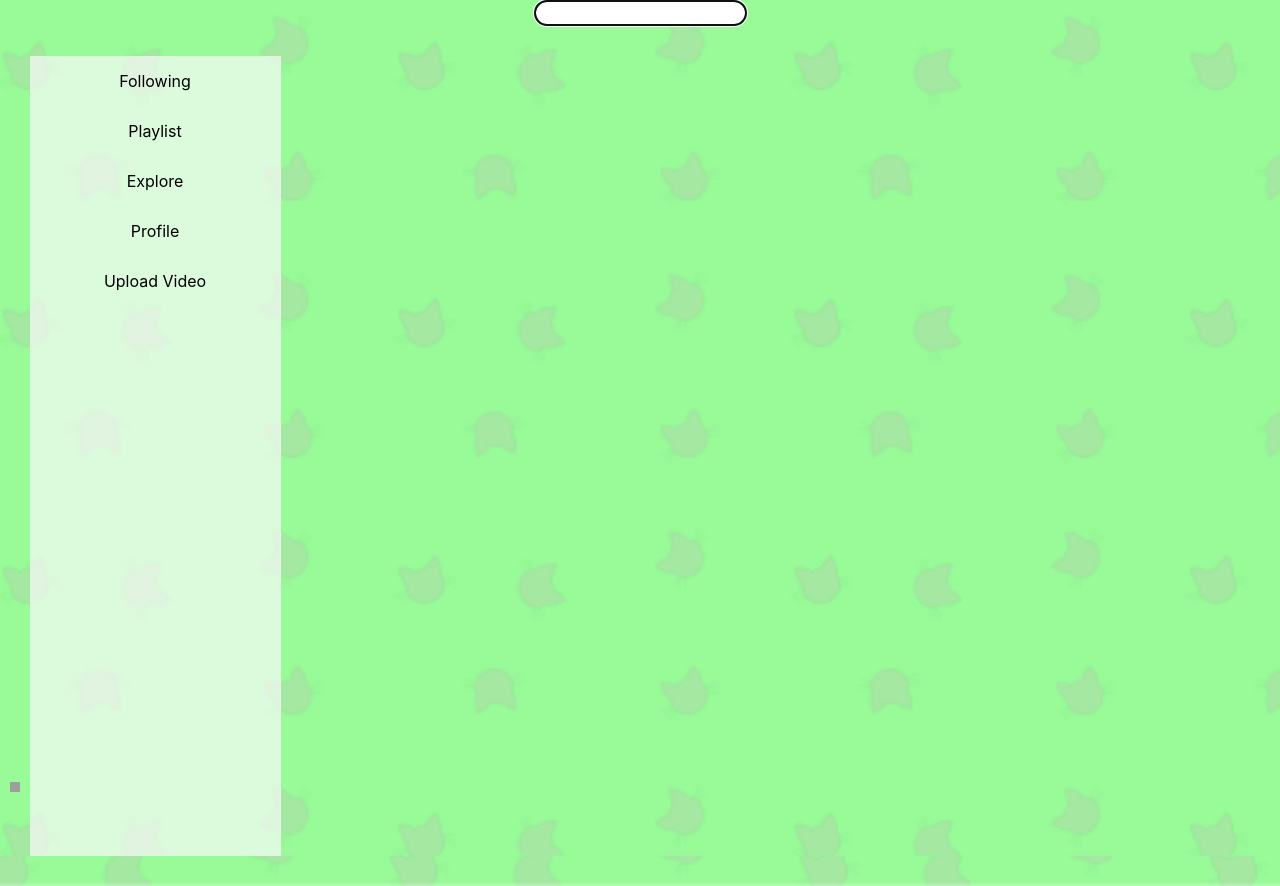
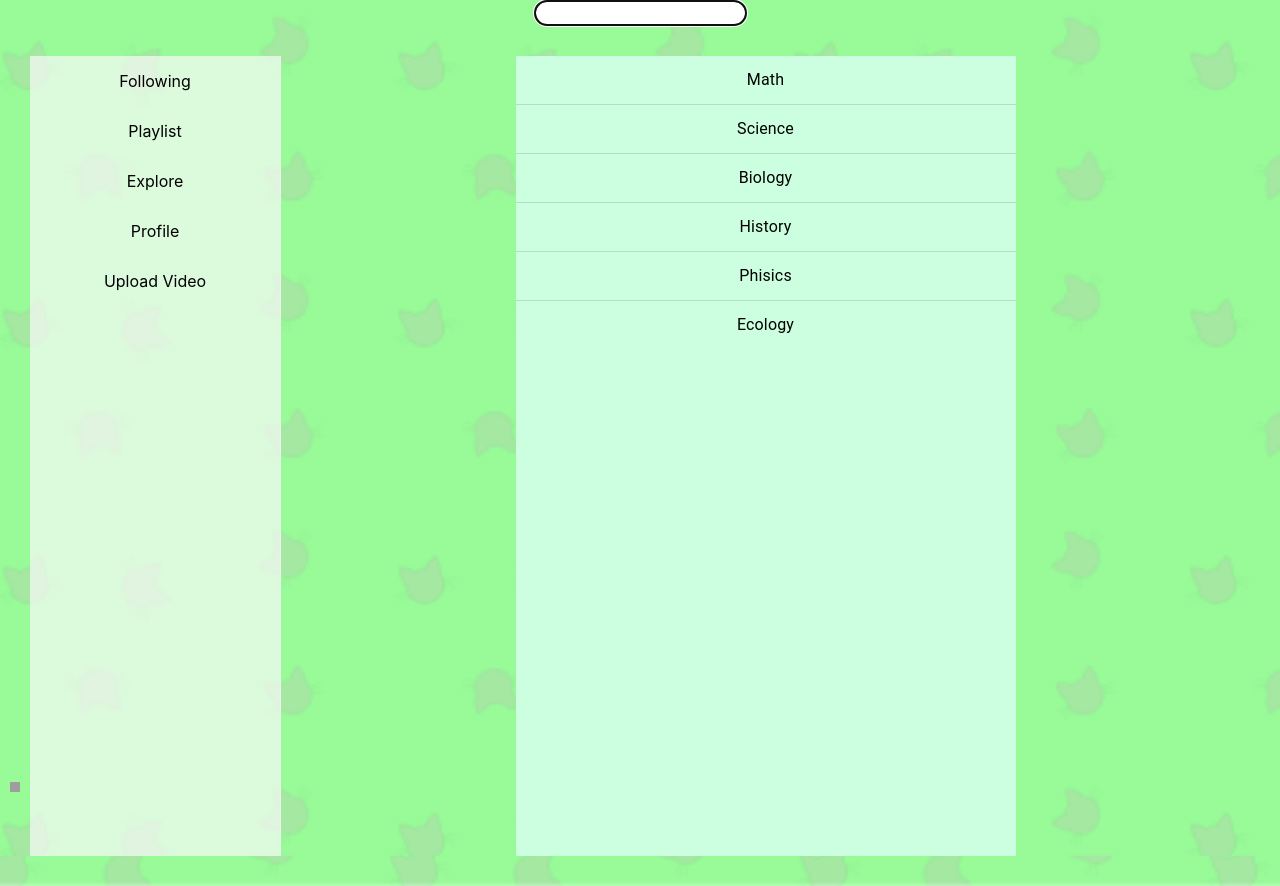
Before and after one commit to kcharris/CatCafeLearningPlatform, a React (Create React App) app in the folder cclp/: page / in a window 1280 px wide. Both pictures are taken after a click on the element 640 px from the left and 13 px from the top of the page. Built offline with nearby package versions, Linux system fonts and the light colour scheme; grey boxes are pictures that could not be loaded.

Commit message:
Add search section and change color boxes to lighter mint shade

```diff
--- a/cclp/src/App.css
+++ b/cclp/src/App.css
@@ -96,9 +96,9 @@ html, body {
 .videoComments{
   display: flex;
   flex-direction: column;
-  background-color: antiquewhite;
-  width: 300px;
+  background-color: rgb(204, 255, 223);
   height: 600px;
+  width:300px;
 }
 .videoComments > div{
   display: flex;
@@ -108,7 +108,7 @@ html, body {
 .videoPlaylist {
   display: flex;
   flex-direction: column;
-  background-color: wheat;
+  background-color: rgb(204, 255, 223);
   width: 300px;
   height: 600px;
 }
@@ -131,3 +131,19 @@ html, body {
   height:20px;
   width:20px;
 }
+.searchSectionWrapper{
+  display:flex;
+  align-items: center;
+  margin:auto;
+}
+.searchMainList{
+  display:flex;
+  flex-direction: column;
+  background-color: rgb(204, 255, 223);
+  height:800px;
+  width: 500px;
+}
+
+.MuiListItemText-primary {
+  text-align: center;
+}
--- a/cclp/src/components/search-section.tsx
+++ b/cclp/src/components/search-section.tsx
@@ -1,3 +1,40 @@
+import Divider from '@mui/material/Divider'
+import List from '@mui/material/List'
+import ListItem from '@mui/material/ListItem';
+import ListItemText from '@mui/material/ListItemText';
+
+function SearchMainList(){
+    let res = <div className = "searchMainList">
+        <ListItem>
+            <ListItemText primary="Math"/>
+      </ListItem>
+      <Divider/>
+      <ListItem>
+            <ListItemText primary="Science"/>
+      </ListItem>
+      <Divider/>
+      <ListItem>
+            <ListItemText primary="Biology"/>
+      </ListItem>
+      <Divider/>
+      <ListItem>
+            <ListItemText primary="History"/>
+      </ListItem>
+      <Divider/>
+      <ListItem>
+            <ListItemText primary="Phisics"/>
+      </ListItem>
+      <Divider/>
+      <ListItem>
+            <ListItemText primary="Ecology"/>
+      </ListItem>
+    </div>
+    return res
+}
+
 export default function SearchSection(){
-    return <a></a>
+    let res = <div className = "searchSectionWrapper">
+        <SearchMainList/>
+    </div>
+    return res
 }
--- a/cclp/src/components/upload.tsx
+++ b/cclp/src/components/upload.tsx
@@ -1,3 +1,10 @@
+function upload(){
+
+}
+
 export default function Upload(){
-    return <a></a>
+    let res = <div className = "upload-wrapper">
+
+    </div>
+    return res
 }
```
